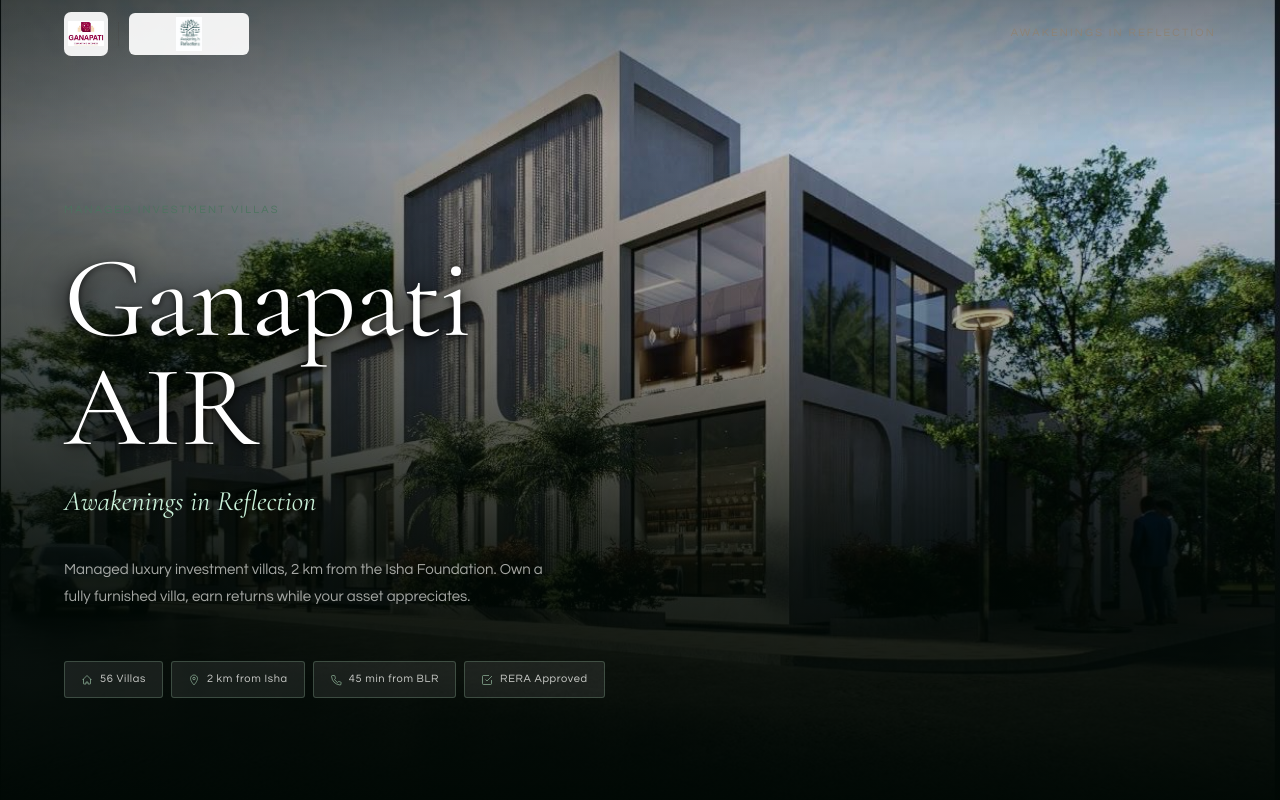
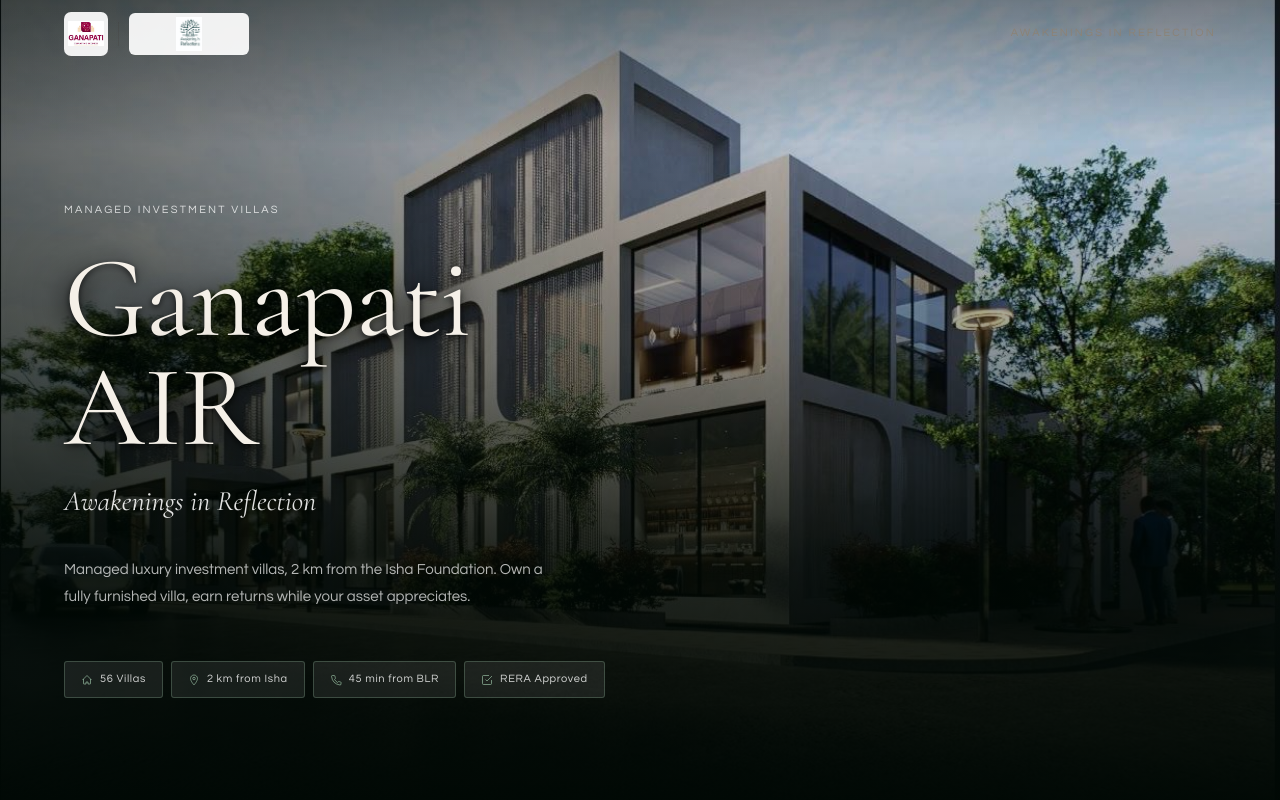
Before and after one commit to Abhi011999/ganapati-air-landing, a Next.js app: page / in a window 1280 px wide. Shown: the top 800 px of the page. Built offline with nearby package versions, Linux system fonts and the light colour scheme.

Commit message:
fix: hero all text pure white — subtitle was light green killing readability

```diff
--- a/app/globals.css
+++ b/app/globals.css
@@ -2892,3 +2892,12 @@
   .calc__footer { flex-direction: column; align-items: flex-start; gap: 6px; }
   .calc__nature-line { font-size: 12px; }
 }
+
+/* ================================================================
+   HERO — ALL TEXT PURE WHITE / WARM WHITE, NO GREEN
+   ================================================================ */
+.hero__eyebrow  { color: rgba(255,255,255,0.78) !important; }
+.hero__title    { color: #F5F0E8 !important; }
+.hero__subtitle { color: rgba(255,255,255,0.88) !important; text-shadow: 0 1px 20px rgba(0,0,0,0.5) !important; }
+.hero__desc     { color: rgba(255,255,255,0.7)  !important; }
+.hero__chip     { color: rgba(255,255,255,0.82) !important; }
```
